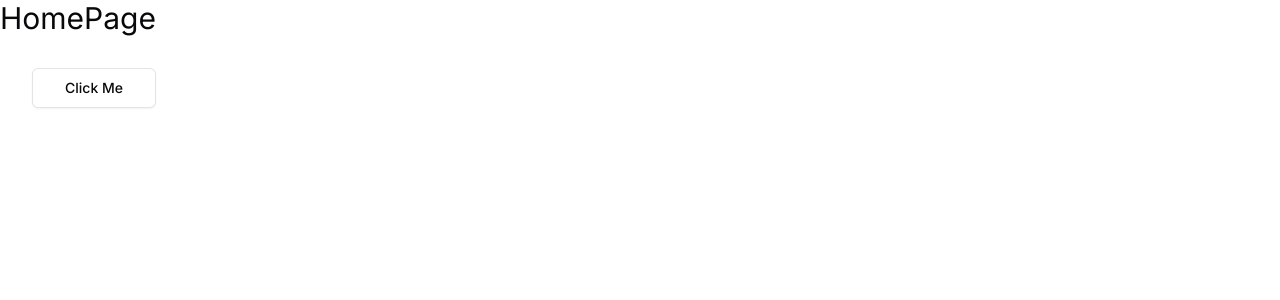
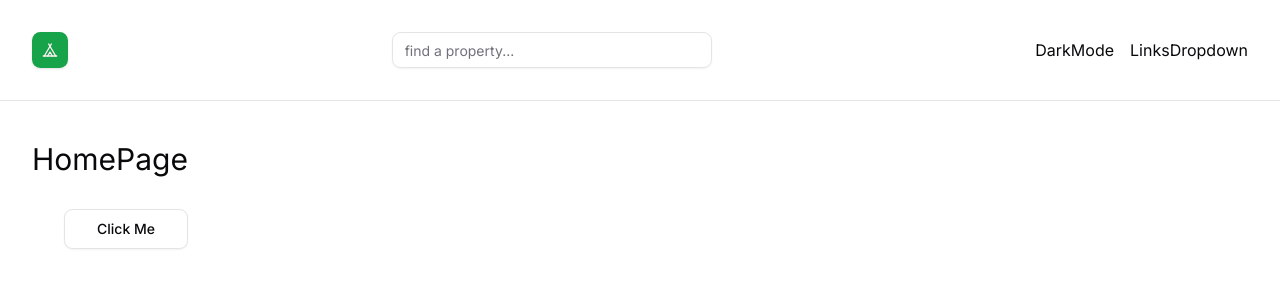
Before and after one commit to sungbbang/next-home-away, a Next.js app: page / in a window 1280 px wide. Shown: the top 300 px of the page. Built offline with nearby package versions, Linux system fonts and the light colour scheme.

Commit message:
navbar 구조 및 테마 색상 설정

```diff
--- a/app/globals.css
+++ b/app/globals.css
@@ -1,6 +1,12 @@
 @tailwind base;
 @tailwind components;
 @tailwind utilities;
+
+@layer components {
+  .container {
+    @apply mx-auto max-w-6xl xl:max-w-7xl px-8;
+  }
+}
 
 @layer base {
   :root {
@@ -10,8 +16,8 @@
     --card-foreground: 240 10% 3.9%;
     --popover: 0 0% 100%;
     --popover-foreground: 240 10% 3.9%;
-    --primary: 240 5.9% 10%;
-    --primary-foreground: 0 0% 98%;
+    --primary: 142.1 76.2% 36.3%;
+    --primary-foreground: 355.7 100% 97.3%;
     --secondary: 240 4.8% 95.9%;
     --secondary-foreground: 240 5.9% 10%;
     --muted: 240 4.8% 95.9%;
@@ -22,39 +28,40 @@
     --destructive-foreground: 0 0% 98%;
     --border: 240 5.9% 90%;
     --input: 240 5.9% 90%;
-    --ring: 240 10% 3.9%;
+    --ring: 142.1 76.2% 36.3%;
+    --radius: 0.65rem;
     --chart-1: 12 76% 61%;
     --chart-2: 173 58% 39%;
     --chart-3: 197 37% 24%;
     --chart-4: 43 74% 66%;
     --chart-5: 27 87% 67%;
-    --radius: 0.5rem
   }
+
   .dark {
-    --background: 240 10% 3.9%;
-    --foreground: 0 0% 98%;
-    --card: 240 10% 3.9%;
-    --card-foreground: 0 0% 98%;
-    --popover: 240 10% 3.9%;
-    --popover-foreground: 0 0% 98%;
-    --primary: 0 0% 98%;
-    --primary-foreground: 240 5.9% 10%;
+    --background: 20 14.3% 4.1%;
+    --foreground: 0 0% 95%;
+    --card: 24 9.8% 10%;
+    --card-foreground: 0 0% 95%;
+    --popover: 0 0% 9%;
+    --popover-foreground: 0 0% 95%;
+    --primary: 142.1 70.6% 45.3%;
+    --primary-foreground: 144.9 80.4% 10%;
     --secondary: 240 3.7% 15.9%;
     --secondary-foreground: 0 0% 98%;
-    --muted: 240 3.7% 15.9%;
+    --muted: 0 0% 15%;
     --muted-foreground: 240 5% 64.9%;
-    --accent: 240 3.7% 15.9%;
+    --accent: 12 6.5% 15.1%;
     --accent-foreground: 0 0% 98%;
     --destructive: 0 62.8% 30.6%;
-    --destructive-foreground: 0 0% 98%;
+    --destructive-foreground: 0 85.7% 97.3%;
     --border: 240 3.7% 15.9%;
     --input: 240 3.7% 15.9%;
-    --ring: 240 4.9% 83.9%;
+    --ring: 142.4 71.8% 29.2%;
     --chart-1: 220 70% 50%;
     --chart-2: 160 60% 45%;
     --chart-3: 30 80% 55%;
     --chart-4: 280 65% 60%;
-    --chart-5: 340 75% 55%
+    --chart-5: 340 75% 55%;
   }
 }
 
--- a/app/layout.tsx
+++ b/app/layout.tsx
@@ -1,6 +1,7 @@
 import type { Metadata } from 'next';
 import './globals.css';
 import { Inter } from 'next/font/google';
+import Navbar from '@/components/navbar/Navbar';
 
 const inter = Inter({ subsets: ['latin'] });
 
@@ -16,7 +17,10 @@ export default function RootLayout({
 }>) {
   return (
     <html lang='en'>
-      <body className={inter.className}>{children}</body>
+      <body className={inter.className}>
+        <Navbar />
+        <main className='container py-10'>{children}</main>
+      </body>
     </html>
   );
 }
--- a/components/navbar/Logo.tsx
+++ b/components/navbar/Logo.tsx
@@ -1,7 +1,16 @@
 import React from 'react';
+import Link from 'next/link';
+import { LuTent } from 'react-icons/lu';
+import { Button } from '../ui/button';
 
 function Logo() {
-  return <div>Logo</div>;
+  return (
+    <Button size='icon' asChild>
+      <Link href='/'>
+        <LuTent className='w-6 h-6' />
+      </Link>
+    </Button>
+  );
 }
 
 export default Logo;
--- a/components/navbar/NavSearch.tsx
+++ b/components/navbar/NavSearch.tsx
@@ -1,7 +1,14 @@
 import React from 'react';
+import { Input } from '../ui/input';
 
 function NavSearch() {
-  return <div>NavSearch</div>;
+  return (
+    <Input
+      type='text'
+      placeholder='find a property...'
+      className='max-w-xs dark:bg-muted'
+    />
+  );
 }
 
 export default NavSearch;
--- a/components/navbar/Navbar.tsx
+++ b/components/navbar/Navbar.tsx
@@ -1,7 +1,22 @@
 import React from 'react';
+import NavSearch from './NavSearch';
+import LinksDropdown from './LinksDropdown';
+import DarkMode from './DarkMode';
+import Logo from './Logo';
 
 function Navbar() {
-  return <div>Navbar</div>;
+  return (
+    <nav className='border-b'>
+      <div className='container flex flex-col sm:flex-row sm:justify-between sm:items-center flex-wrap gap-4 py-8'>
+        <Logo />
+        <NavSearch />
+        <div className='flex gap-4 items-center'>
+          <DarkMode />
+          <LinksDropdown />
+        </div>
+      </div>
+    </nav>
+  );
 }
 
 export default Navbar;
--- a/package.json
+++ b/package.json
@@ -26,6 +26,7 @@
     "react": "^18",
     "react-day-picker": "^9.10.0",
     "react-dom": "^18",
+    "react-icons": "^5.5.0",
     "tailwind-merge": "^3.3.1",
     "tailwindcss-animate": "^1.0.7"
   },
```
Also changed, not shown: 1 other file (tests, documents, lock files or other folders).
